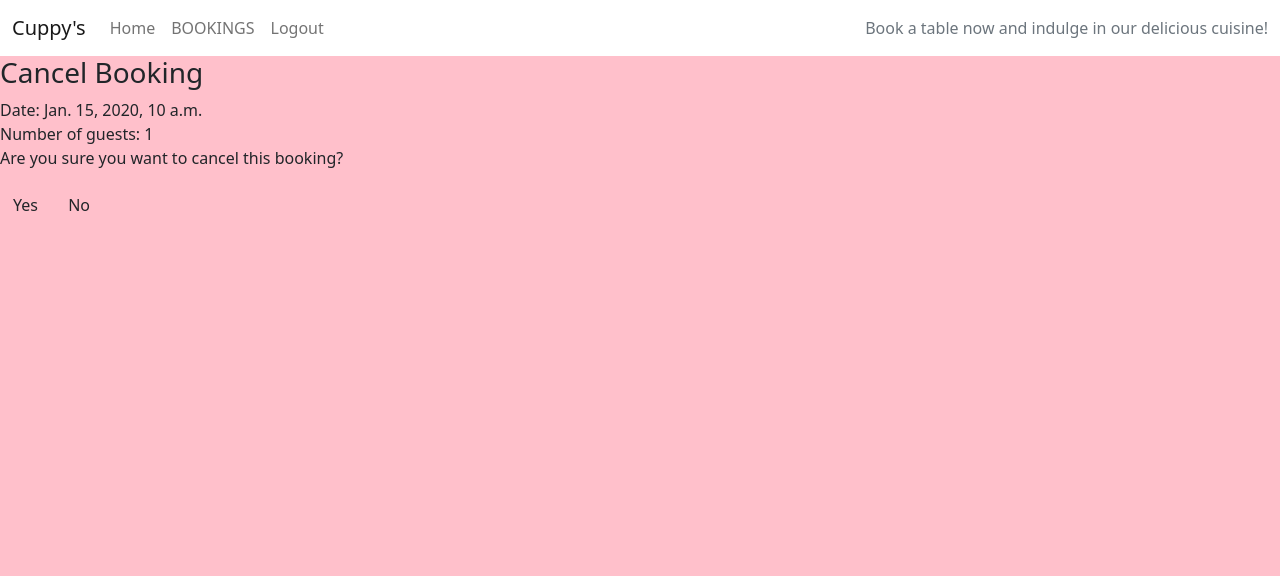
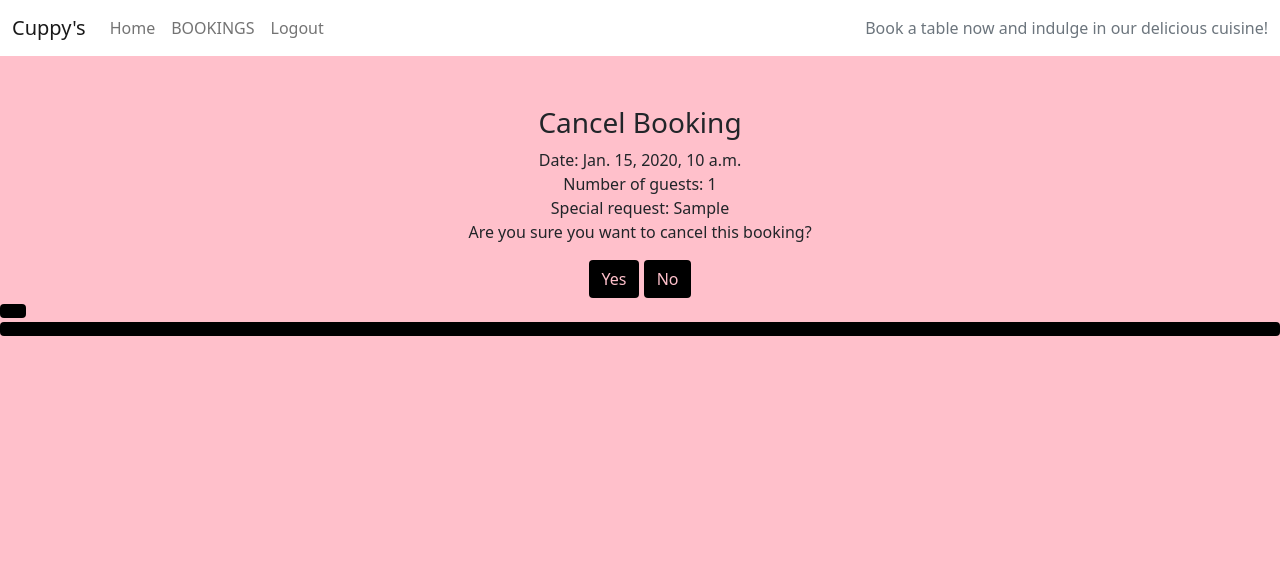
Before and after one commit to Oluwapelumi99/Cuppy-s-restaurant, a Django app: page /booking/booking/cancel_booking/1/ in a window 1280 px wide. Shown: the top 576 px of the page. Run offline with Django 5.2, Linux system fonts and the light colour scheme; a user stored in the database is signed in; tables that the repository leaves empty hold one stand-in row (values such as "Sample post"); parts of the project's set-up code (start-up, migrations or seed data) failed here and were passed over; some libraries are stand-ins or nearby versions.

Commit message:
Add css styling to the cancel booking page

```diff
--- a/booking/templates/booking/booking.html
+++ b/booking/templates/booking/booking.html
@@ -29,6 +29,7 @@
             be charged to the credit card submitted when making a reservation.
             <br>
             Please note, this applies to all cancellations and is not discretionary.
+            <div>Already made a booking? Click the link to view</div>
     </div>
     {% if user.is_authenticated %}
     <div id="bookform">
--- a/booking/templates/booking/cancel_booking.html
+++ b/booking/templates/booking/cancel_booking.html
@@ -9,13 +9,14 @@
   <h3> Cancel Booking</h3>
   <div>Date: {{ booking.start_time }}</div>
   <div>Number of guests: {{ booking.number_of_guests }}</div>
+  <div>Special request: {{ booking.special_request }}</div>
   <p> Are you sure you want to cancel this booking?</p>
 
     <form method="POST">
         {{ form.as_p }}
         {% csrf_token %}
-        <button class="btn" type="submit">Yes</button>
-        <a href="{% url 'customer_bookings' %}" class="btn">No</button>
+        <button class="btn btn-signup" type="submit">Yes</button>
+        <a href="{% url 'customer_bookings' %}" class="btn btn-signup">No</button>
     </form>
 </div>
 {% endif %}
--- a/booking/views.py
+++ b/booking/views.py
@@ -108,6 +108,7 @@
     """
     booking = get_object_or_404(Booking, id=pk)
     if booking.customer != request.user:
+        messages.add_message(request, messages.ERROR, 'You do not have any bookings.')
         return redirect('home_page')
     if request.method == 'POST':
         form = CancelBookingForm(request.POST, instance=booking)
--- a/static/css/style.css
+++ b/static/css/style.css
@@ -1,7 +1,7 @@
 body {
     background-color: #ffc0cb;
 }
-
+/* booking.html css*/
 #details {
     padding-left: 20px;
     padding-top: 20px;
@@ -31,7 +31,11 @@
     background-color: #ffc0cb;
     color: #000000;
 }
-
+/*cancel_booking.html css*/
+#cancelform {
+    text-align: center;
+    padding-top: 50px;
+}
 #hero-image {
     width: 100vw;
     height: 100vh;
```
